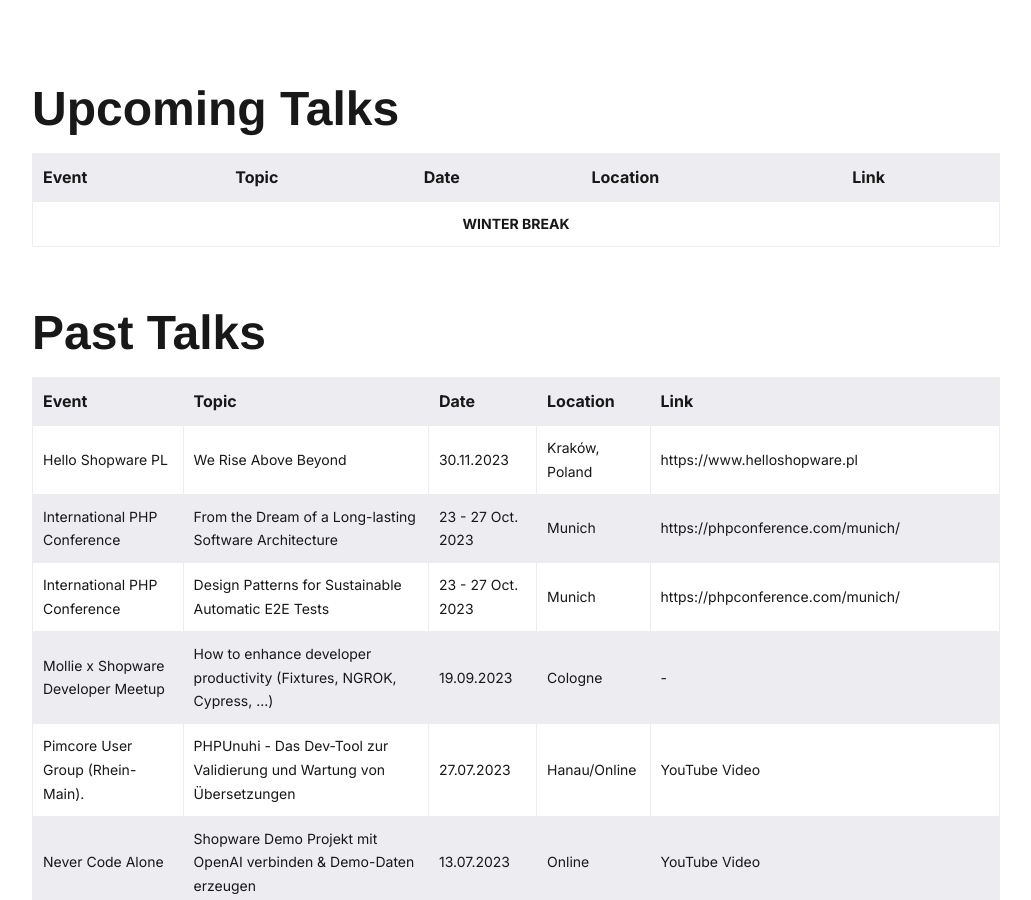
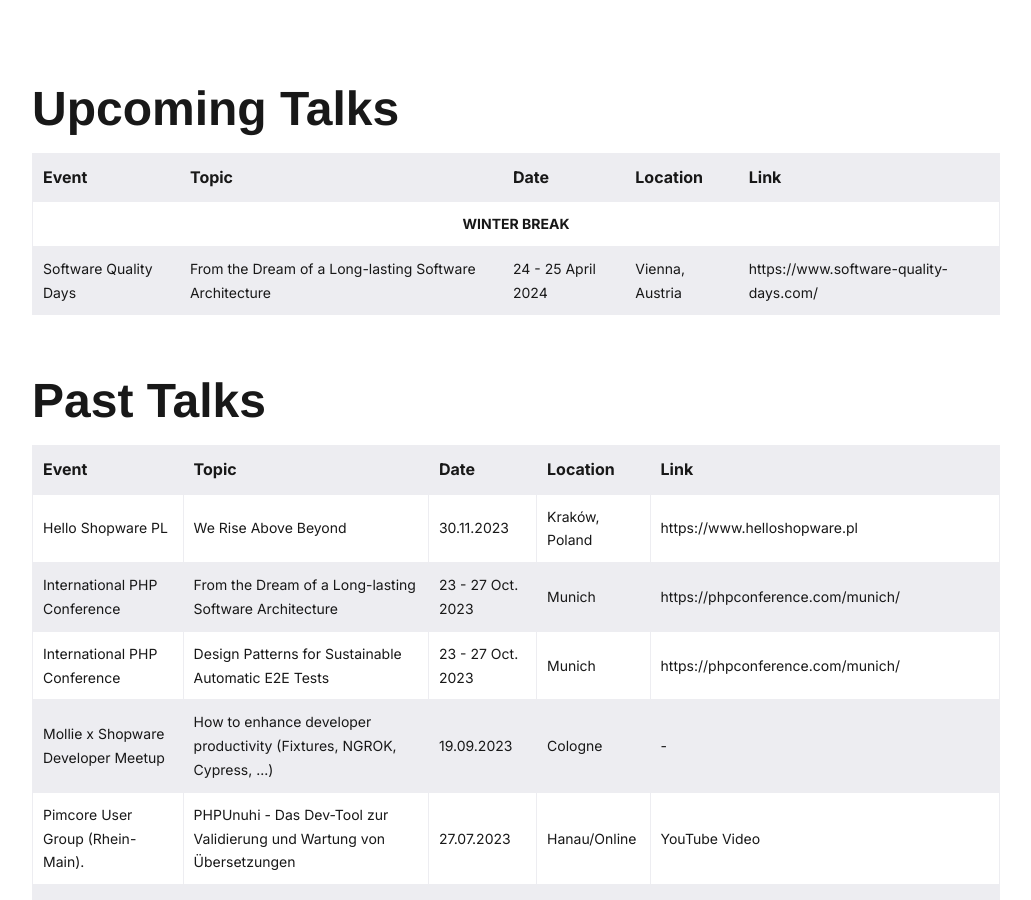
Before and after one commit to boxblinkracer/boxblinkracer.github.io, a Jekyll site: the page built from talks/index.html, in a window 1280 px wide and 900 px high, scrolled down 341 px. Shown: the whole window, without its empty margins (124-1155 px from the left). Built offline with Jekyll 4.4.1, drawn with Linux system fonts in a browser that asks for light colours; nearby versions of some CDN libraries; some web fonts are replaced.

Commit message:
add new talk

```diff
--- a/talks/index.html
+++ b/talks/index.html
@@ -32,6 +32,13 @@
                             </tr>
                             <tr>
                                 <td colspan="5" style="text-align: center;"><strong>WINTER BREAK</strong></td>
+                            </tr>
+                            <tr>
+                                <td>Software Quality Days</td>
+                                <td>From the Dream of a Long-lasting Software Architecture</td>
+                                <td>24 - 25 April 2024</td>
+                                <td>Vienna, Austria</td>
+                                <td><a target="_blank" href="https://www.software-quality-days.com/">https://www.software-quality-days.com/</a></td>
                             </tr>
                         </table>
                     </div>
```
